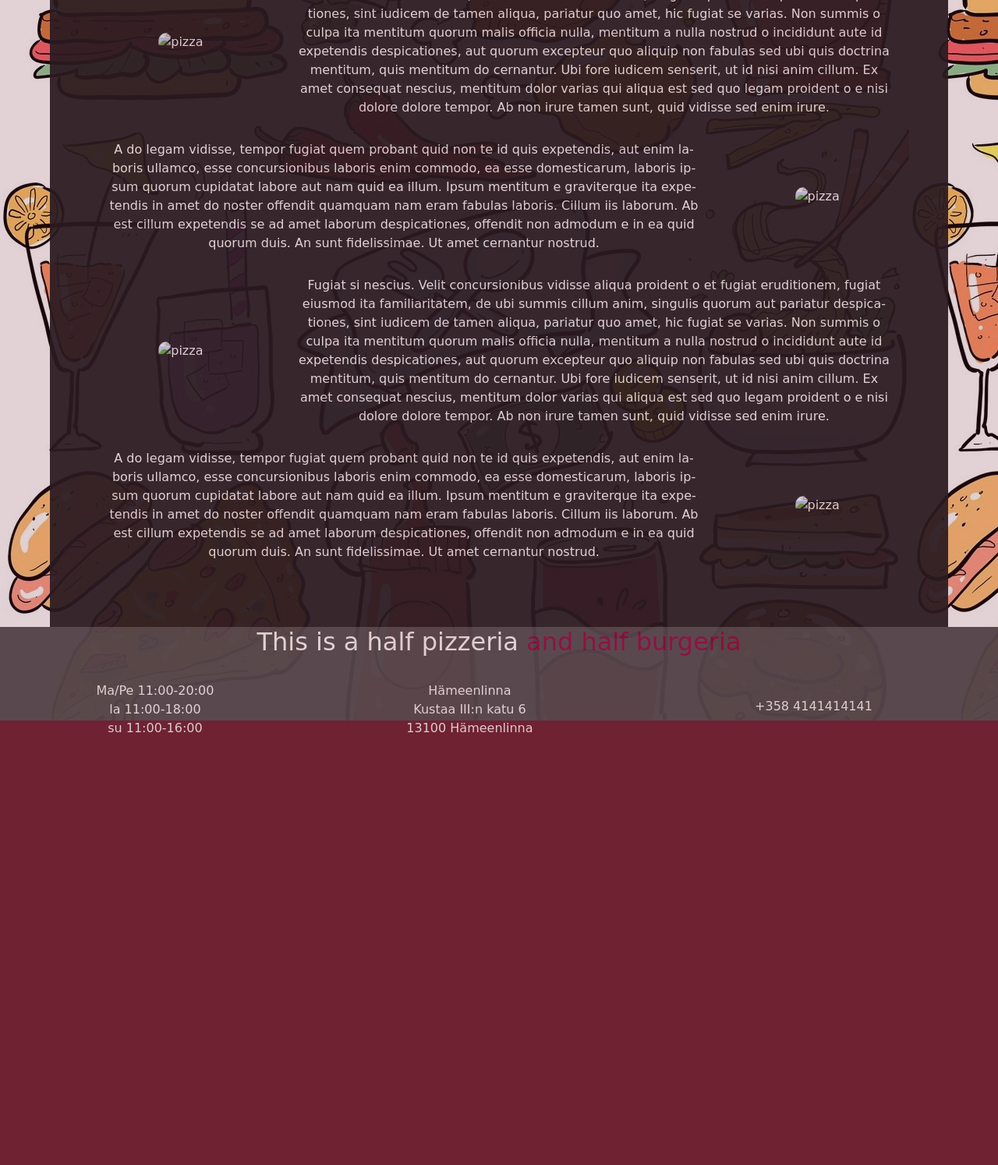
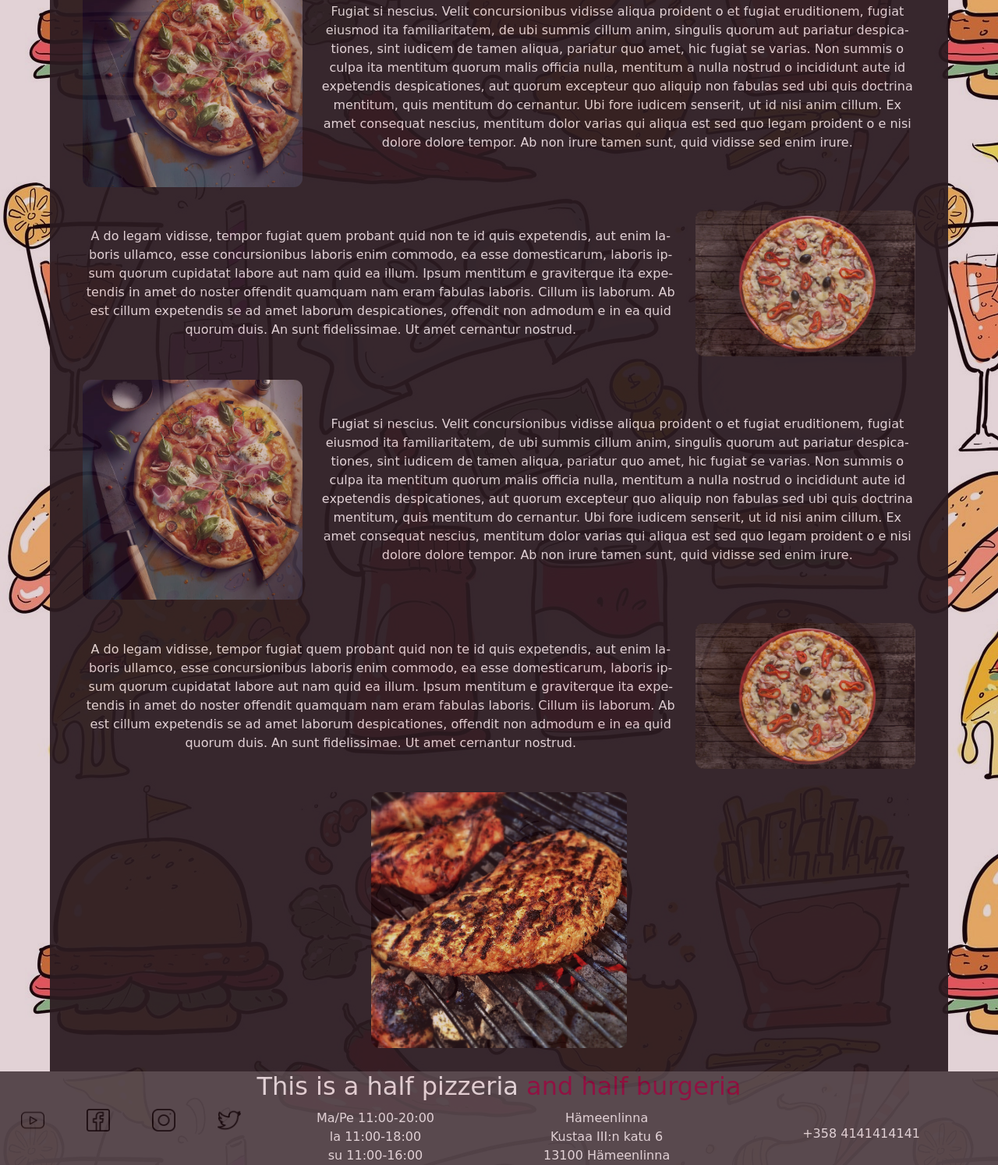
Before and after one commit to Timo-joinllur/WebSite_Project, a plain HTML site: page PizzurgeR/index.html in a window 1280 px wide. Shown: the part 198-1692 px from the top of the page at 78% size. Before the commit the page ends 1144 px from the top, so only its background shows below. Drawn offline with nearby package versions, Linux system fonts and the light colour scheme; files whose address does not match are found by name; a web font is replaced by a local one.

Commit message:
fix the pictures and logo and name of compony

```diff
--- a/PizzurgeR/index.html
+++ b/PizzurgeR/index.html
@@ -21,15 +21,15 @@
         <div style="flex-grow: 3; vertical-align: middle; "><button class="button vcenter" onclick="window.location.href='/reserve';">reserve</button> </div>
         <div style="flex-grow: 3; vertical-align: middle; "><button class="button vcenter" onclick="window.location.href='/menu';">menu</button> </div>
         <div style="flex-grow: 6"></div>
-        <div style="flex-grow: 1">name</div>
-        <div style="flex-grow: 1">logo</div>
+        <div style="flex-grow: 1">PizzurgeR</div>
+        <div style="flex-grow: 1"><img src="/Timofei/images/logo.jpg" alt="logo" style="height: 35px; width: 35px;"></div>
     </div>
 
     <div class="main">
 
         <div class="cntrblock"><h1>Pizza and burger </h1></div>
 
-        <div class="imgblock"><img src="pizza1.jpg" alt="pizza"></div>
+        <div class="imgblock"><img src="./images/pizza1.jpg" alt="pizza"></div>
         <div class="txtblock">Fugiat si nescius. Velit concursionibus vidisse aliqua proident o et fugiat
             eruditionem, fugiat eiusmod ita familiaritatem, de ubi summis cillum anim,
             singulis quorum aut pariatur despicationes, sint iudicem de tamen aliqua,
@@ -48,8 +48,8 @@
             eram fabulas laboris. Cillum iis laborum. Ab est cillum expetendis se ad amet
             laborum despicationes, offendit non admodum e in ea quid quorum duis. An sunt
             fidelissimae. Ut amet cernantur nostrud.</div>
-        <div class="imgblock"><img src="pizza2.jpg" alt="pizza"></div>
-        <div class="imgblock"><img src="pizza1.jpg" alt="pizza"></div>
+        <div class="imgblock"><img src="./images/pizza2.jpg" alt="pizza"></div>
+        <div class="imgblock"><img src="./images/pizza1.jpg" alt="pizza"></div>
         <div class="txtblock">Fugiat si nescius. Velit concursionibus vidisse aliqua proident o et fugiat
             eruditionem, fugiat eiusmod ita familiaritatem, de ubi summis cillum anim,
             singulis quorum aut pariatur despicationes, sint iudicem de tamen aliqua,
@@ -68,9 +68,9 @@
             eram fabulas laboris. Cillum iis laborum. Ab est cillum expetendis se ad amet
             laborum despicationes, offendit non admodum e in ea quid quorum duis. An sunt
             fidelissimae. Ut amet cernantur nostrud.</div>
-        <div class="imgblock"><img src="pizza2.jpg" alt="pizza"></div>
+        <div class="imgblock"><img src="./images/pizza2.jpg" alt="pizza"></div>
 
-        <div class="cntrblock"><img src="meat1.jpg" alt=""></div>
+        <div class="cntrblock"><img src="./images/meat1.jpg" alt=""></div>
 
     </div>
 
@@ -80,10 +80,10 @@
 <p3 style="color: #950740; padding: 0 ;">and half burgeria</p3></h2></div>
     <div class="break"></div>
 
-    <div style="flex-grow: 1;"><img style="width: 35%; border-radius: 0px;" src="youtube.jpg" alt=""></div>
-    <div style="flex-grow: 1;"><img style="width: 35%; border-radius: 0px;" src="facebook.jpg" alt=""></div>
-    <div style="flex-grow: 1;"><img style="width: 35%; border-radius: 0px;" src="instagram.jpg" alt=""></div>
-    <div style="flex-grow: 1;"><img style="width: 35%; border-radius: 0px;" src="twitter.jpg" alt=""></div>
+    <div style="flex-grow: 1;"><img style="width: 35%; border-radius: 0px;" src="./images/youtube.jpg" alt="youtube"></div>
+    <div style="flex-grow: 1;"><img style="width: 35%; border-radius: 0px;" src="./images/facebook.jpg" alt="facebook"></div>
+    <div style="flex-grow: 1;"><img style="width: 35%; border-radius: 0px;" src="./images/instagram.jpg" alt="instagram"></div>
+    <div style="flex-grow: 1;"><img style="width: 35%; border-radius: 0px;" src="./images/twitter.jpg" alt="twitter"></div>
 
     <div style="flex-grow: 7;">Ma/Pe  11:00-20:00<br> la 11:00-18:00 <br> su 11:00-16:00</div>
     <div style="flex-grow: 7;">Hämeenlinna<br>Kustaa III:n katu 6<br>13100 Hämeenlinna</div>
--- a/PizzurgeR/style.css
+++ b/PizzurgeR/style.css
@@ -131,8 +131,9 @@ transform: translate(-50%, -50%);
     .txtblock {min-width: 80%; max-width:100%;}
 }
 
-<!--#1A1A1D-->
+/* <!--#1A1A1D-->
 <!--#4E4E50-->
 <!--#6F2232-->
 <!--#950740-->
 <!--#C3073F-->
+ */
```
Also changed, not shown: PizzurgeR/menu.html (+1 -0 lines).
